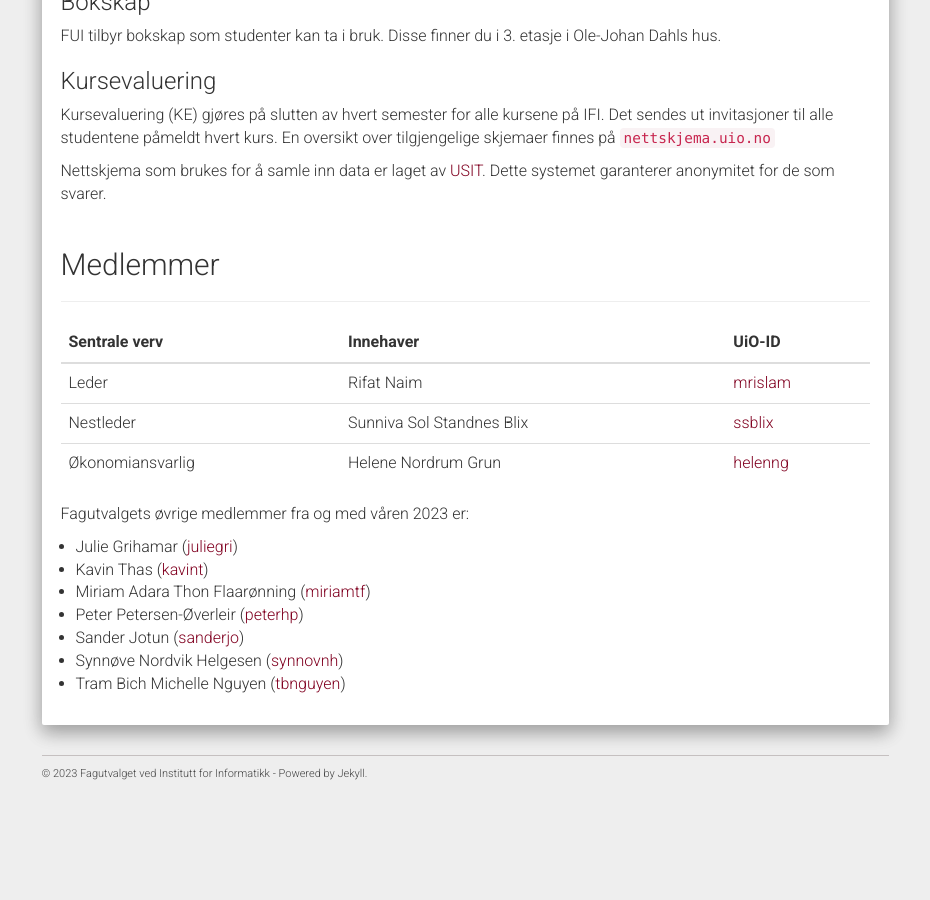
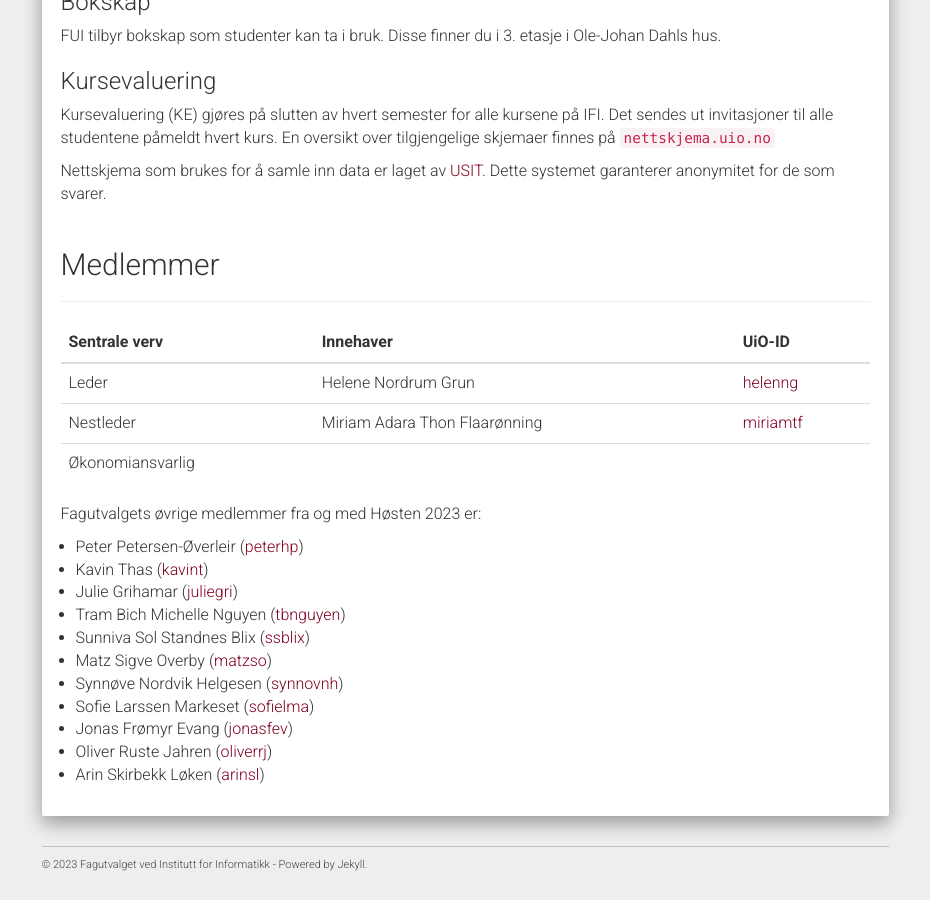
Before and after one commit to fui/fui.github.io, a Jekyll site: the page built from pages/fagutvalget.md, in a window 1280 px wide and 900 px high, scrolled down 866 px. Shown: the whole window, without its empty margins (321-1251 px from the left). Built offline with Jekyll 4.4.1, drawn with Linux system fonts in a browser that asks for light colours; before the commit the page ends 1675 px from its top, so only the background shows below that.

Commit message:
Nytt styre H23

```diff
--- a/pages/fagutvalget.md
+++ b/pages/fagutvalget.md
@@ -70,28 +70,32 @@ svarer.
   <tbody>
     <tr>
       <td>Leder</td>
-      <td>Rifat Naim</td>
-      <td><a href="https://www.mn.uio.no/?vrtx=person-view&uid=mrislam">mrislam</a></td>
+      <td>Helene Nordrum Grun</td>
+      <td><a href="https://www.mn.uio.no/?vrtx=person-view&uid=helenng">helenng</a></td>
     </tr>
     <tr>
       <td>Nestleder</td>
-       <td>Sunniva Sol Standnes Blix</td>
-      <td><a href="https://www.mn.uio.no/ifi/?vrtx=person-view&uid=ssblix">ssblix</a></td>
+       <td>Miriam Adara Thon Flaarønning</td>
+      <td><a href="https://www.mn.uio.no/ifi/?vrtx=person-view&uid=miriamtf">miriamtf</a></td>
     </tr>
     <tr>
       <td>Økonomiansvarlig</td>
-       <td>Helene Nordrum Grun</td>
-      <td><a href="https://www.mn.uio.no/ifi/?vrtx=person-view&uid=helenng">helenng</a></td>
+       <td></td>
+      <td><a href="https://www.mn.uio.no/ifi/?vrtx=person-view&uid="></a></td>
     </tr>
   </tbody>
 </table>
 
-Fagutvalgets øvrige medlemmer fra og med våren 2023 er:
+Fagutvalgets øvrige medlemmer fra og med Høsten 2023 er:
 
+* Peter Petersen-Øverleir ([peterhp](https://www.mn.uio.no/ifi/?vrtx=person-view&uid=peterhp))
+* Kavin Thas ([kavint](https://www.mn.uio.no/ifi/?vrtx=person-view&uid=kavint))
 * Julie Grihamar ([juliegri](https://www.mn.uio.no/ifi/?vrtx=person-view&uid=juliegri))
-* Kavin Thas ([kavint](https://www.mn.uio.no/ifi/?vrtx=person-view&uid=kavint))
-* Miriam Adara Thon Flaarønning ([miriamtf](https://www.mn.uio.no/ifi/?vrtx=person-view&uid=miriamtf))
-* Peter Petersen-Øverleir ([peterhp](https://www.mn.uio.no/ifi/?vrtx=person-view&uid=peterhp))
-* Sander Jotun ([sanderjo](https://www.mn.uio.no/ifi/?vrtx=person-view&uid=sanderjo))
+* Tram Bich Michelle Nguyen ([tbnguyen](https://www.mn.uio.no/ifi/?vrtx=person-view&uid=tbnguyen))
+* Sunniva Sol Standnes Blix ([ssblix](https://www.mn.uio.no/ifi/?vrtx=person-view&uid=ssblix))
+* Matz Sigve Overby ([matzso](https://www.mn.uio.no/ifi/?vrtx=person-view&uid=matzso))
 * Synnøve Nordvik Helgesen ([synnovnh](https://www.mn.uio.no/ifi/?vrtx=person-view&uid=synnovnh))
-* Tram Bich Michelle Nguyen ([tbnguyen](https://www.mn.uio.no/ifi/?vrtx=person-view&uid=tbnguyen))
+* Sofie Larssen Markeset ([sofielma](https://www.mn.uio.no/ifi/?vrtx=person-view&uid=sofielma))
+* Jonas Frømyr Evang ([jonasfev](https://www.mn.uio.no/ifi/?vrtx=person-view&uid=jonasfev))
+* Oliver Ruste Jahren ([oliverrj](https://www.mn.uio.no/ifi/?vrtx=person-view&uid=oliverrj))
+* Arin Skirbekk Løken ([arinsl](https://www.mn.uio.no/ifi/?vrtx=person-view&uid=arinsl))
```
